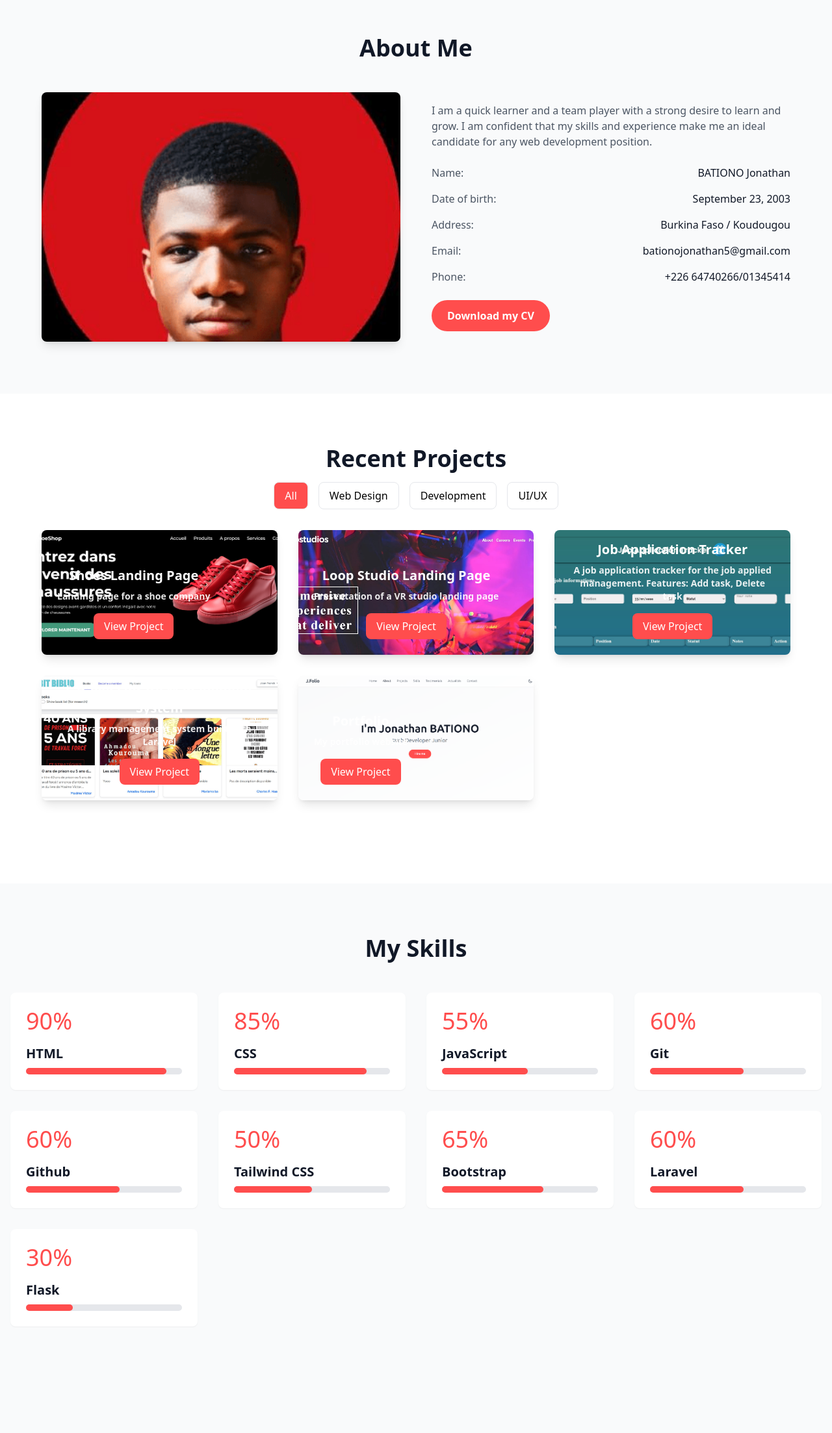
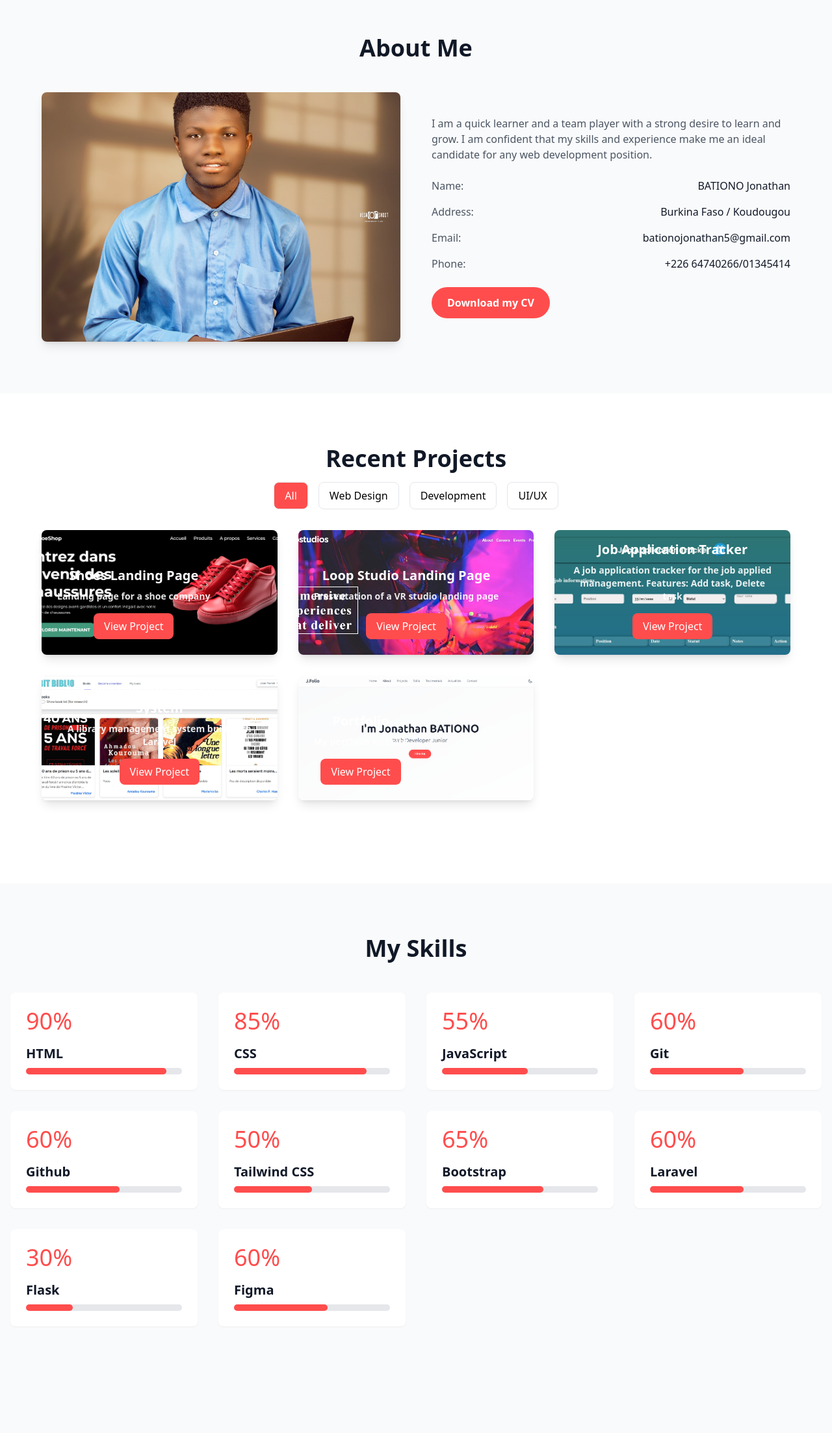
Before and after one commit to Jojo-onedev/My_Portfolio, a React (Vite) app: page / in a window 1280 px wide. Shown: the part 826-3032 px from the top of the page at 65% size. Built offline with nearby package versions, Linux system fonts and the light colour scheme.

Commit message:
Refactor code structure for improved readability and maintainability

```diff
--- a/src/components/About/About.jsx
+++ b/src/components/About/About.jsx
@@ -25,7 +25,7 @@ const About = () => {
               className="relative w-full h-80 md:h-96 rounded-lg overflow-hidden shadow-lg"
             >
               <img
-                src="/images/myimage.png"
+                src="/images/myimage.jpg"
                 alt="Jonathan BATIONO"
                 className="w-full h-full object-cover transform hover:scale-105 transition-transform duration-300"
               />
@@ -40,10 +40,6 @@ const About = () => {
                 <div className="flex justify-between items-center">
                   <span className="text-gray-600 dark:text-gray-300">Name:</span>
                   <span className="font-medium text-gray-900 dark:text-white">BATIONO Jonathan</span>
-                </div>
-                <div className="flex justify-between items-center">
-                  <span className="text-gray-600 dark:text-gray-300">Date of birth:</span>
-                  <span className="font-medium text-gray-900 dark:text-white">September 23, 2003</span>
                 </div>
                 <div className="flex justify-between items-center">
                   <span className="text-gray-600 dark:text-gray-300">Address:</span>
--- a/src/components/Skills/Skills.jsx
+++ b/src/components/Skills/Skills.jsx
@@ -11,7 +11,8 @@ const Skills = () => {
     { name: 'Tailwind CSS', level: '50%' },
     { name: 'Bootstrap', level: '65%' },
     { name: 'Laravel', level: '60%' },
-    { name: 'Flask', level: '30%' }
+    { name: 'Flask', level: '30%' },
+    { name: 'Figma', level: '60%' }
   ];
 
   return (
```
Also changed, not shown: public/images/myimage.jpg (added).
